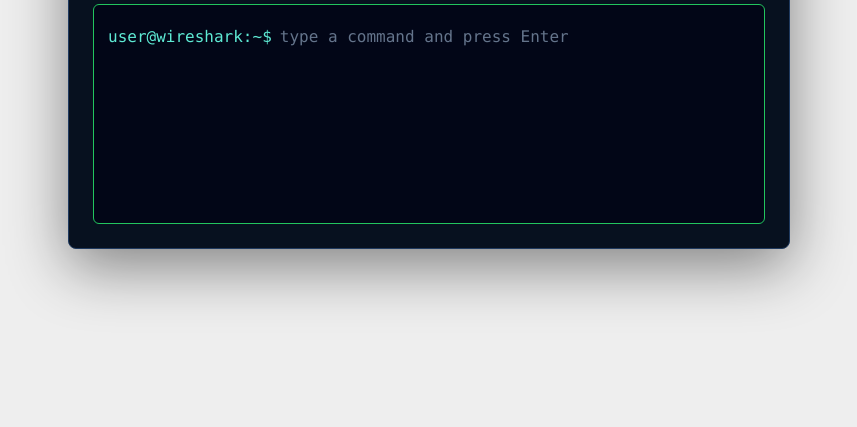
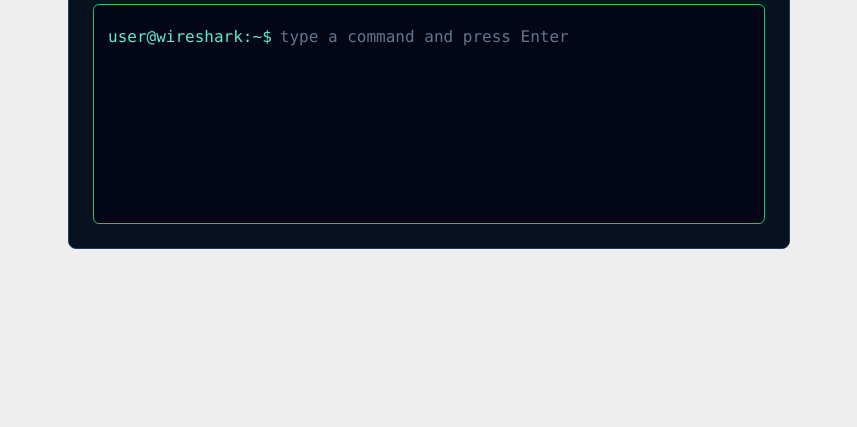
Before and after one commit to asebastianl/wireshark, a plain HTML site: page index.html in a window 1280 px wide. Shown: the part 373-800 px from the top of the page, without its empty margins (211-1068 px from the left). Drawn offline with Linux system fonts and the light colour scheme.

Commit message:
Remove box shadow

```diff
--- a/index.html
+++ b/index.html
@@ -21,7 +21,6 @@
       background: #07111f;
       border: 1px solid #1f3a5f;
       border-radius: 8px;
-      box-shadow: 0 18px 60px rgba(0, 0, 0, 0.45);
     }
 
     .terminal-bar {
```
